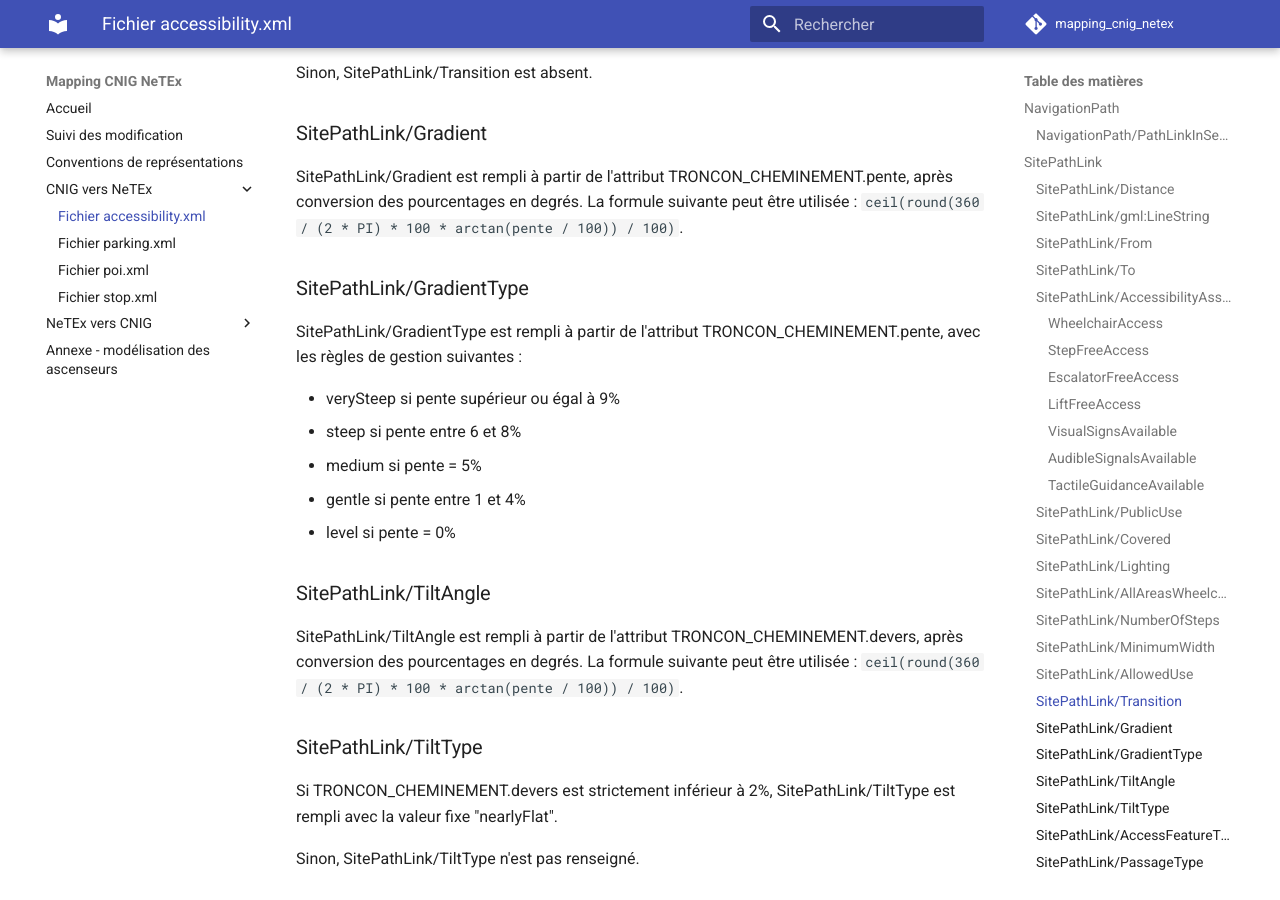
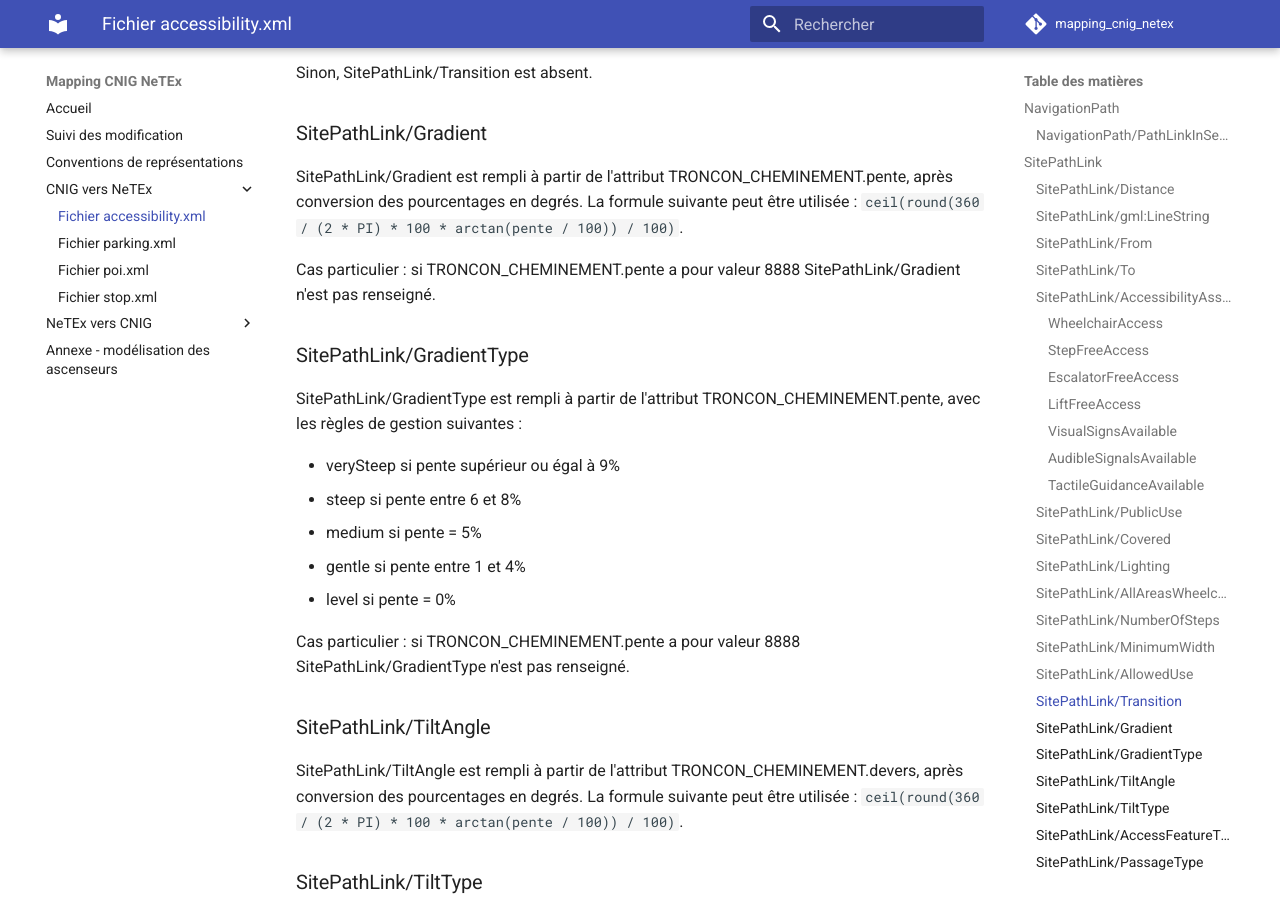
Before and after one commit to Jungle-Bus/mapping_cnig_netex, an MkDocs documentation site: the page built from docs/CNIG_vers_NeTEx/accessibility.md, in a window 1280 px wide and 900 px high, scrolled down 10188 px. Built offline with MkDocs 1.6.1 and Material for MkDocs 9.7.7, drawn with Linux system fonts in a browser that asks for light colours; plug-ins that fetch from the network failed and are left out; comment, search, counter and statistics services are not loaded.

Commit message:
gestion du cas particulier de l'attribut CNIG = 8888

```diff
--- a/docs/CNIG_vers_NeTEx/accessibility.md
+++ b/docs/CNIG_vers_NeTEx/accessibility.md
@@ -304,6 +304,8 @@ Sinon, SitePathLink/Transition est absent.
 
 SitePathLink/Gradient est rempli à partir de l'attribut TRONCON_CHEMINEMENT.pente, après conversion des pourcentages en degrés. La formule suivante peut être utilisée : `ceil(round(360 / (2 * PI) * 100 * arctan(pente / 100)) / 100)`.
 
+Cas particulier : si TRONCON_CHEMINEMENT.pente a pour valeur 8888 SitePathLink/Gradient n'est pas renseigné.
+
 ### SitePathLink/GradientType
 
 SitePathLink/GradientType est rempli à partir de l'attribut TRONCON_CHEMINEMENT.pente, avec les règles de gestion suivantes :
@@ -313,6 +315,8 @@ SitePathLink/GradientType est rempli à partir de l'attribut TRONCON_CHEMINEMENT
 - medium si pente = 5%
 - gentle si pente entre 1 et 4%
 - level si pente = 0%
+
+Cas particulier : si TRONCON_CHEMINEMENT.pente a pour valeur 8888 SitePathLink/GradientType n'est pas renseigné.
 
 ### SitePathLink/TiltAngle
 
```
Also changed, not shown: docs/NeTEx_vers_CNIG/02_TRONCON_CHEMINEMENT.md (+2 -0 lines).
